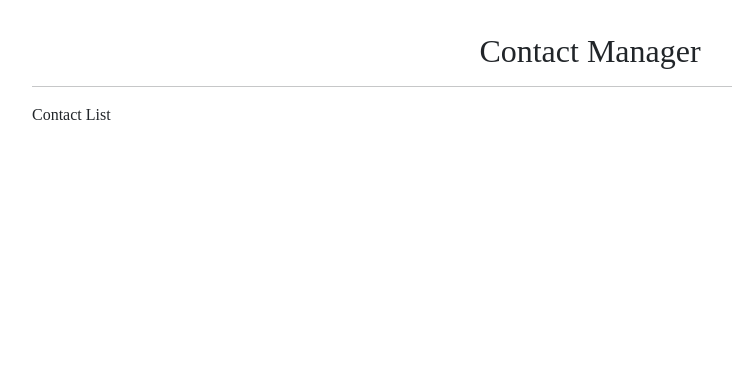
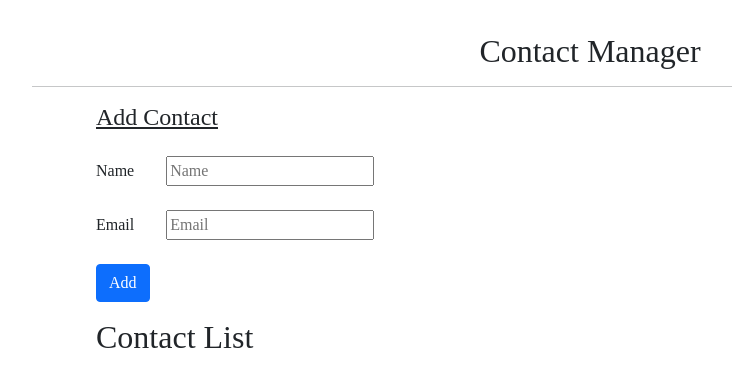
Before and after one commit to Moonijaz/React-js, a React (Vite) app in the folder Contact-manager/: page / in a window 1280 px wide. Shown: the top 386 px of the page, without its empty margins (50-782 px from the left). Built offline with nearby package versions, Linux system fonts and the light colour scheme.

Commit message:
Add css to list

```diff
--- a/Contact-manager/src/Components/Contactlist.css
+++ b/Contact-manager/src/Components/Contactlist.css
@@ -1,4 +1,5 @@
-.conactlist{
+.list{
     text-decoration: underline;
     font-size: x-large;
+    margin-left: 4rem;
 }
--- a/Contact-manager/src/Components/Contactlist.jsx
+++ b/Contact-manager/src/Components/Contactlist.jsx
@@ -1,11 +1,56 @@
-import React from "react";
 
-const Contactlist = ( ) => {
-    return (
-    <div className="contactlist">
-         Contact List
-         </div>
-    );
-};
+import './Contactlist.css';
+import './AddContact'
+
+//Sure! Here's an example of how you can write the JSX code to achieve what you described:
+
+import React, { useState } from 'react';
+
+function Contactlist() {
+  const [contacts, setContacts] = useState([]);
+
+  const handleSubmit = (e) => {
+    e.preventDefault();
+    const name = e.target.elements.Name.value;
+    const email = e.target.elements.Email.value;
+
+    if (name && email) {
+      const newContact = {
+        name: name,
+        email: email,
+      };
+
+      setContacts([...contacts, newContact]);
+
+      // Clear input fields
+      e.target.elements.Name.value = '';
+      e.target.elements.Email.value = '';
+    }
+  };
+
+  return (
+    <div className="ui-main">
+      <h2 className="h1">Add Contact</h2>
+      <form className="ui form" onSubmit={handleSubmit}>
+        <div className="field">
+          <label>Name</label>
+          <input type="text" name="Name" placeholder="Name" /> <br /><br />
+          <label>Email</label>
+          <input type="text" name="Email" placeholder="Email" /> <br /><br />
+          <button className="btn btn-primary" type="submit">Add</button>
+        </div>
+      </form>
+      <h2>Contact List</h2>
+      <ul>
+        {contacts.map((contact, index) => (
+          <li key={index}>
+            Name: {contact.name}, Email: {contact.email}
+          </li>
+        ))}
+      </ul>
+    </div>
+  );
+}
 
 export default Contactlist;
+//In this code, we use the  `useState`  hook to manage the state of the contact list. When the form is submitted, the  `handleSubmit`  function is called, which retrieves the values of the name and email inputs and adds a new contact to the list. The contact list is then displayed below the form.
```
